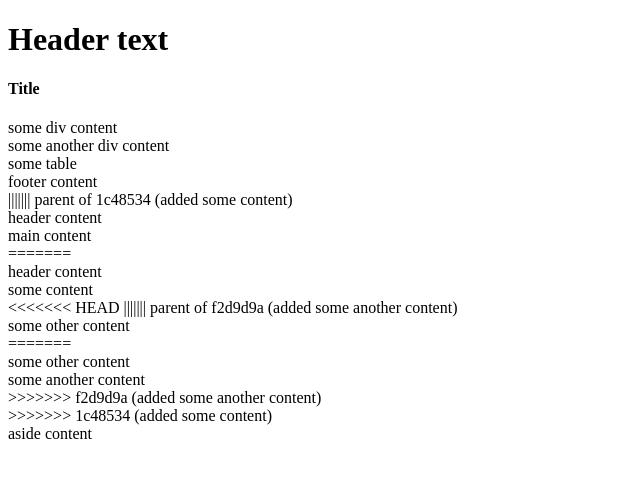
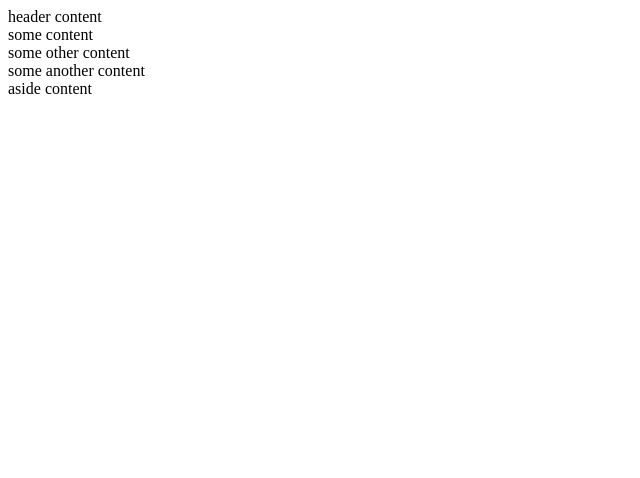
Before and after one commit to vinnik-v/git-testing, a plain HTML site: page index.html in a window 1280 px wide. Shown: the whole page, without its empty margins (0-640 px from the left). Drawn offline with Linux system fonts and the light colour scheme.

Commit message:
rebase finished

```diff
--- a/index.html
+++ b/index.html
@@ -8,46 +8,18 @@
     <title>Document</title>
 </head>
 <body>
-    <header>
-        <h1>Header text</h1>
-    </header>
-    <main>
-        <h4>Title</h4>
-        <div class="some-div">
-            some div content
-        </div>
-        <div class="some-div">
-            some another div content
-        </div>
-        <table class="some-table">
-            some table
-        </table>
-    </main>
-    <footer>footer content</footer>
-||||||| parent of 1c48534 (added some content)
-    <header>header content</header>
-    <main>main content</main>
-=======
     <header>header content</header>
     <main>
         <div class="some-block">
             some content
         </div>
-<<<<<<< HEAD
-||||||| parent of f2d9d9a (added some another content)
-        <div class="some-block">
-            some other content
-        </div>
-=======
         <div class="some-block">
             some other content
         </div>
         <div class="another-block">
             some another content
         </div>
->>>>>>> f2d9d9a (added some another content)
     </main>
->>>>>>> 1c48534 (added some content)
     <aside>aside content</aside>
     <script>console.log('hi')</script>
 </body>
```
